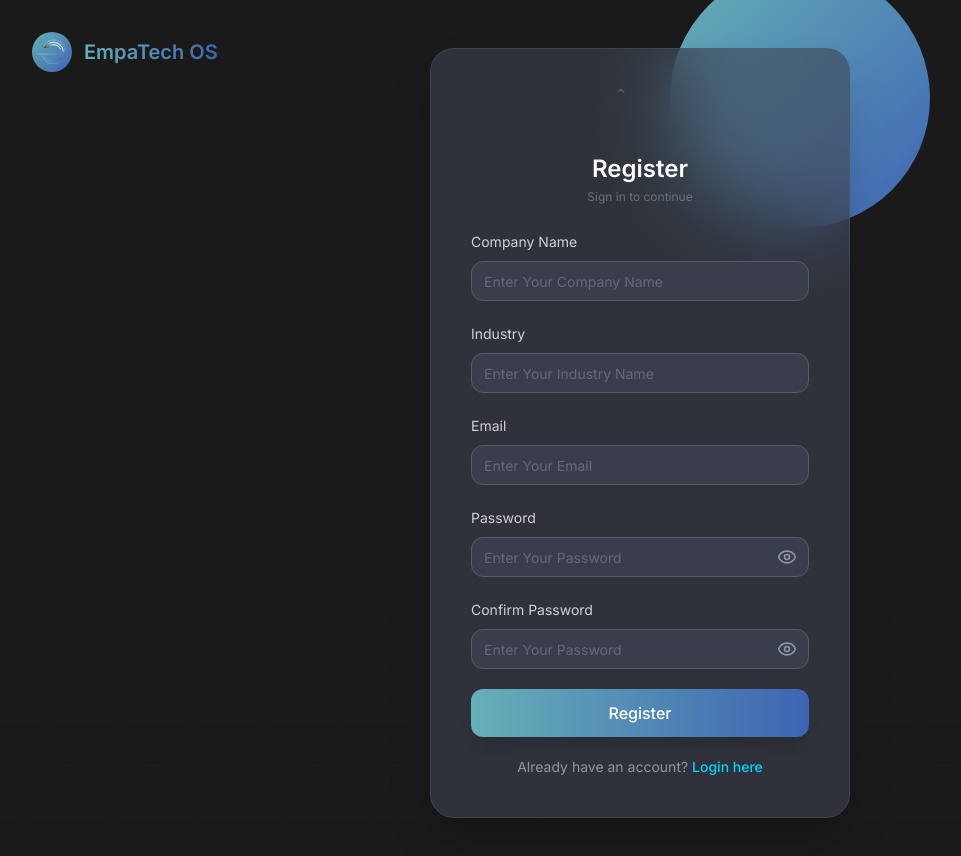
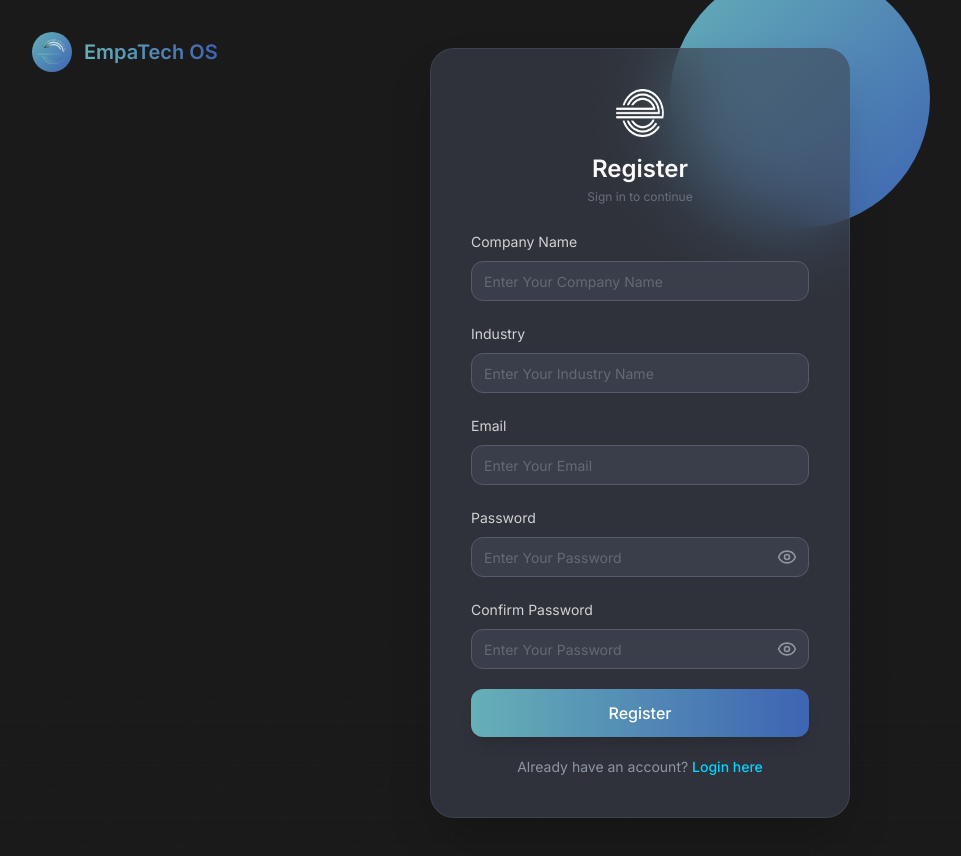
Before and after one commit to MuhammadAslam635/pixel-perfect-sign-19, a React (Vite) app: page /signup in a window 1280 px wide. Shown: the top 856 px of the page, without its empty margins (0-961 px from the left). Built offline with nearby package versions, Linux system fonts and the light colour scheme; the HTML template or start-up script is replaced by a standard one.

Commit message:
Update registration card icon
Copy the uploaded image to assets and update the login and signup components to use the new icon.

```diff
--- a/src/components/SignIn.tsx
+++ b/src/components/SignIn.tsx
@@ -12,6 +12,7 @@ import Logo from './Logo';
 import orbImage from '@/assets/orb-cyan.jpg';
 import iconCyan from '@/assets/icon-cyan.png';
 import gridPattern from '@/assets/grid-pattern.png';
+import cardIcon from '@/assets/card-icon.png';
 
 const SignIn = () => {
   const [email, setEmail] = useState('');
@@ -73,17 +74,7 @@ const SignIn = () => {
           <div className="bg-[#3f4451]/60 backdrop-blur-2xl rounded-3xl p-10 border border-[#565b6b]/40 shadow-2xl">
             {/* Icon */}
             <div className="flex justify-center mb-4">
-              <div className="w-12 h-12">
-                <svg width="48" height="48" viewBox="0 0 222 222" fill="none" xmlns="http://www.w3.org/2000/svg">
-                  <path opacity="0.7" d="M21.2201 3.13507C15.5524 3.13507 10.6715 6.5898 8.58143 11.5076H10.2781C12.2697 7.4627 16.413 4.68417 21.2078 4.68417C27.6746 4.68417 32.9735 9.73717 33.3669 16.0934H33.3424C33.7972 16.4991 34.2767 16.9294 34.7439 17.372C34.8669 17.2367 34.9283 17.0646 34.9283 16.8679C34.9529 9.29457 28.7934 3.13507 21.2201 3.13507ZM21.2201 6.1595C17.2736 6.1595 13.8188 8.31102 11.9624 11.5076H13.8065C15.4786 9.20851 18.1711 7.70859 21.2201 7.70859C24.8592 7.70859 28.0803 9.81093 29.5557 13.0567C29.5557 13.0567 30.2442 13.5361 31.2523 14.3353C31.2646 14.3107 31.2892 14.2984 31.3015 14.2738C31.449 14.0771 31.4859 13.8189 31.4121 13.5853C29.986 9.14703 25.8919 6.1595 21.2201 6.1595ZM21.2201 0C13.7943 0 7.47493 4.8317 5.23735 11.5076H6.87251C9.04862 5.69231 14.6672 1.5368 21.2324 1.5368C29.6786 1.5368 36.5635 8.40937 36.5635 16.8556C36.5635 17.581 36.5143 18.3187 36.4037 19.0317C36.8217 19.4866 37.2274 19.9661 37.5962 20.4333C37.7069 20.3226 37.7806 20.1874 37.8052 20.0399C38.0019 18.9949 38.1003 17.9252 38.1003 16.8556C38.1003 7.56105 30.5269 0 21.2201 0Z" fill="url(#paint0_linear_112_188)"/>
-                  <defs>
-                    <linearGradient id="paint0_linear_112_188" x1="24.8206" y1="11.0304" x2="18.2069" y2="18.8346" gradientUnits="userSpaceOnUse">
-                      <stop stopColor="#66B0B7"/>
-                      <stop offset="1" stopColor="#3E64B3"/>
-                    </linearGradient>
-                  </defs>
-                </svg>
-              </div>
+              <img src={cardIcon} alt="Logo" className="w-12 h-12" />
             </div>
 
             {/* Title */}
--- a/src/components/SignUp.tsx
+++ b/src/components/SignUp.tsx
@@ -9,6 +9,7 @@ import Logo from './Logo';
 import orbImage from '@/assets/orb-cyan.jpg';
 import iconCyan from '@/assets/icon-cyan.png';
 import gridPattern from '@/assets/grid-pattern.png';
+import cardIcon from '@/assets/card-icon.png';
 
 const SignUp = () => {
   const [companyName, setCompanyName] = useState('');
@@ -81,17 +82,7 @@ const SignUp = () => {
           <div className="bg-[#3f4451]/60 backdrop-blur-2xl rounded-3xl p-10 border border-[#565b6b]/40 shadow-2xl">
             {/* Icon */}
             <div className="flex justify-center mb-4">
-              <div className="w-12 h-12">
-                <svg width="48" height="48" viewBox="0 0 222 222" fill="none" xmlns="http://www.w3.org/2000/svg">
-                  <path opacity="0.7" d="M21.2201 3.13507C15.5524 3.13507 10.6715 6.5898 8.58143 11.5076H10.2781C12.2697 7.4627 16.413 4.68417 21.2078 4.68417C27.6746 4.68417 32.9735 9.73717 33.3669 16.0934H33.3424C33.7972 16.4991 34.2767 16.9294 34.7439 17.372C34.8669 17.2367 34.9283 17.0646 34.9283 16.8679C34.9529 9.29457 28.7934 3.13507 21.2201 3.13507ZM21.2201 6.1595C17.2736 6.1595 13.8188 8.31102 11.9624 11.5076H13.8065C15.4786 9.20851 18.1711 7.70859 21.2201 7.70859C24.8592 7.70859 28.0803 9.81093 29.5557 13.0567C29.5557 13.0567 30.2442 13.5361 31.2523 14.3353C31.2646 14.3107 31.2892 14.2984 31.3015 14.2738C31.449 14.0771 31.4859 13.8189 31.4121 13.5853C29.986 9.14703 25.8919 6.1595 21.2201 6.1595ZM21.2201 0C13.7943 0 7.47493 4.8317 5.23735 11.5076H6.87251C9.04862 5.69231 14.6672 1.5368 21.2324 1.5368C29.6786 1.5368 36.5635 8.40937 36.5635 16.8556C36.5635 17.581 36.5143 18.3187 36.4037 19.0317C36.8217 19.4866 37.2274 19.9661 37.5962 20.4333C37.7069 20.3226 37.7806 20.1874 37.8052 20.0399C38.0019 18.9949 38.1003 17.9252 38.1003 16.8556C38.1003 7.56105 30.5269 0 21.2201 0Z" fill="url(#paint0_linear_112_188)"/>
-                  <defs>
-                    <linearGradient id="paint0_linear_112_188" x1="24.8206" y1="11.0304" x2="18.2069" y2="18.8346" gradientUnits="userSpaceOnUse">
-                      <stop stopColor="#66B0B7"/>
-                      <stop offset="1" stopColor="#3E64B3"/>
-                    </linearGradient>
-                  </defs>
-                </svg>
-              </div>
+              <img src={cardIcon} alt="Logo" className="w-12 h-12" />
             </div>
 
             {/* Title */}
```
Also changed, not shown: src/assets/card-icon.png (added).
